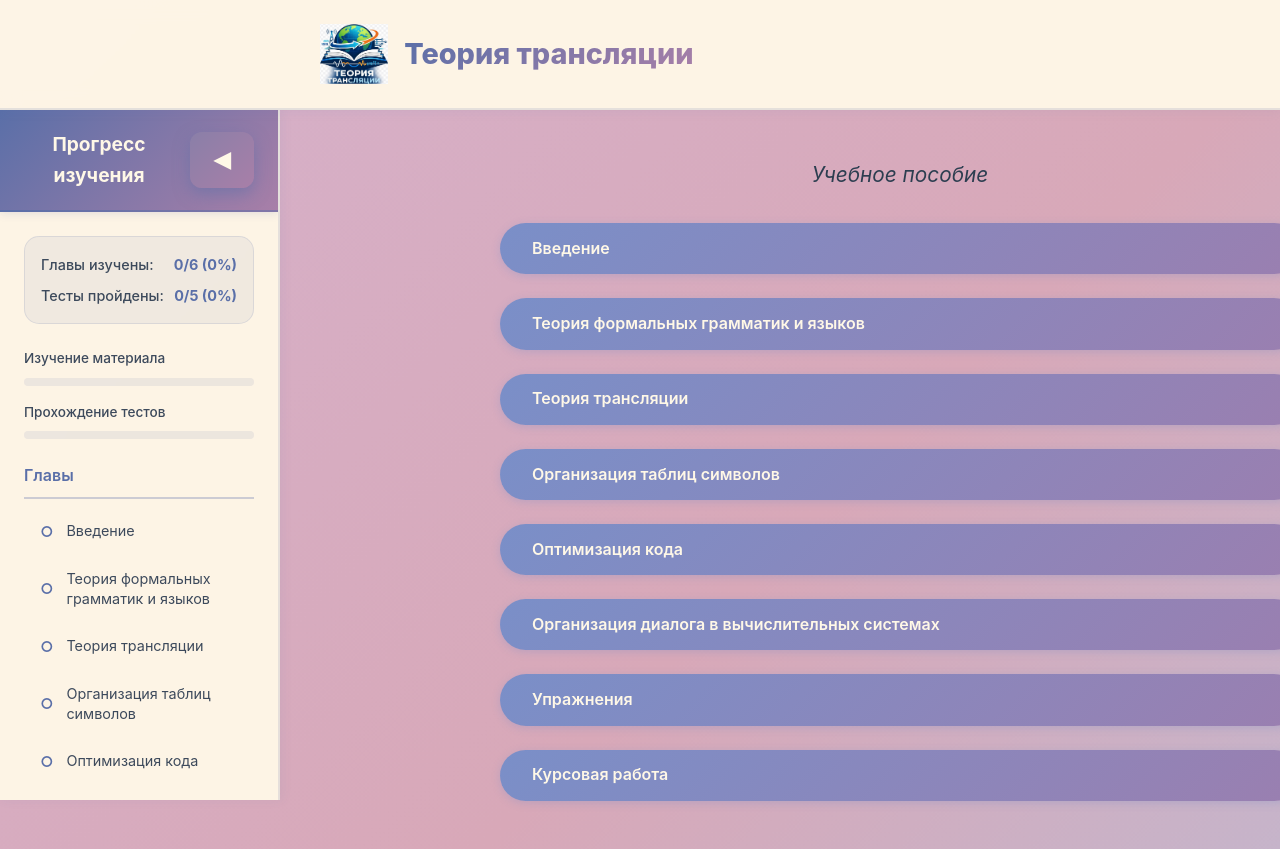
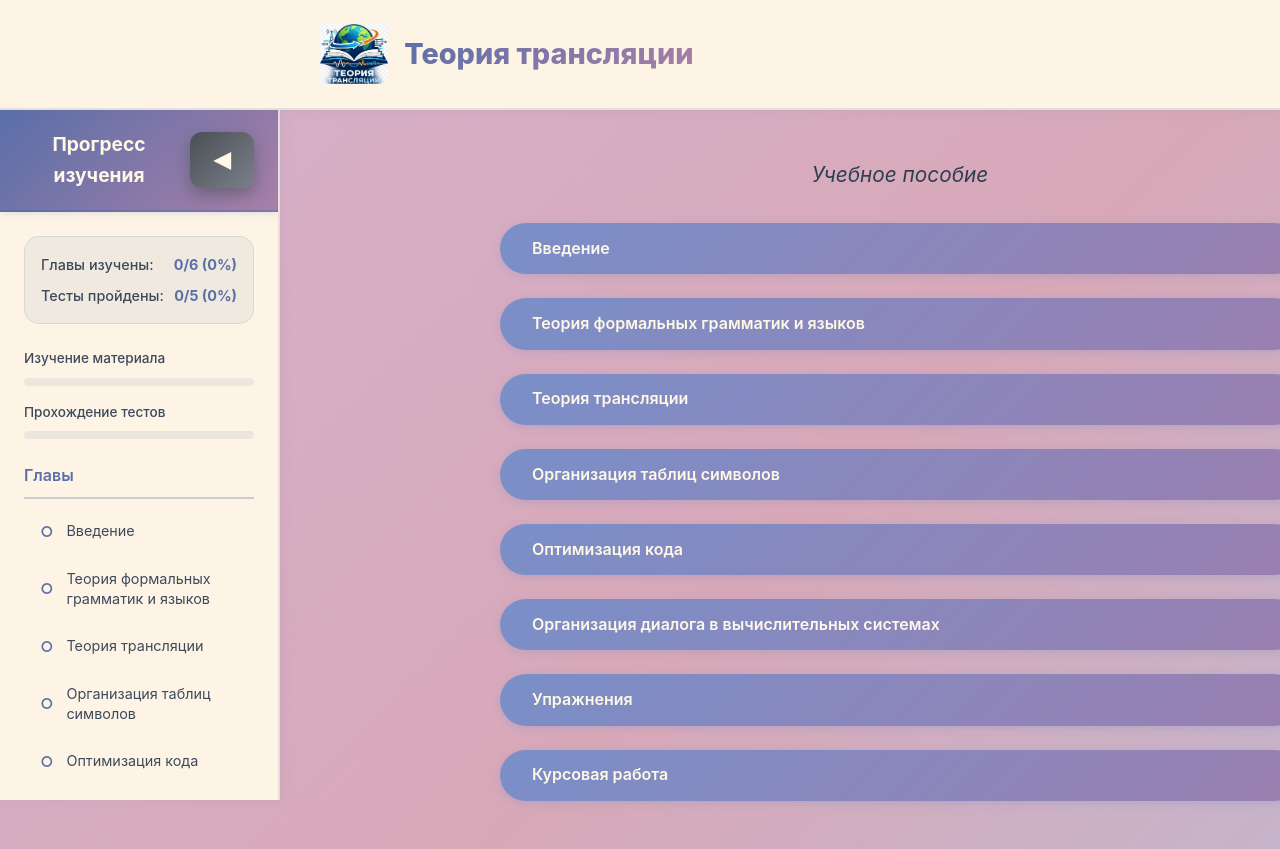
Before and after one commit to VladMixline/multisite, a React (Vite) app in the folder frontend/: page / in a window 1280 px wide. In both pictures the pointer is over the button "Свернуть прогресс". Shown: the top 849 px of the page. Built offline with nearby package versions, Linux system fonts and the light colour scheme.

Commit message:
Make progress button color more pronounced ash-gray

```diff
--- a/frontend/src/components/ProgressTracker.css
+++ b/frontend/src/components/ProgressTracker.css
@@ -30,7 +30,7 @@
   top: calc(var(--site-header-height, 80px) + 20px);
   width: 56px;
   height: 56px;
-  background: linear-gradient(135deg, #5a6fa8 0%, #a87fa8 100%);
+  background: linear-gradient(135deg, #5f6368 0%, #8a8f98 100%);
   color: #FFF8E7;
   border: none;
   border-radius: 12px;
@@ -39,7 +39,7 @@
   display: flex;
   align-items: center;
   justify-content: center;
-  box-shadow: 0 4px 12px rgba(90, 111, 168, 0.4);
+  box-shadow: 0 4px 12px rgba(70, 74, 80, 0.45);
   z-index: 999;
   will-change: auto;
   transform: translateZ(0);
@@ -53,8 +53,8 @@
 }
 
 .progress-open-button:hover {
-  background: linear-gradient(135deg, #8a7fa8 0%, #a87fa8 100%);
-  box-shadow: 0 6px 16px rgba(90, 111, 168, 0.5);
+  background: linear-gradient(135deg, #4b4f55 0%, #7a808a 100%);
+  box-shadow: 0 6px 16px rgba(70, 74, 80, 0.55);
   transform: translateZ(0) !important;
 }
 
@@ -91,7 +91,7 @@
 }
 
 .progress-toggle-header {
-  background: linear-gradient(135deg, #5a6fa8 0%, #a87fa8 100%);
+  background: linear-gradient(135deg, #5f6368 0%, #8a8f98 100%);
   color: #FFF8E7;
   border: none;
   border-radius: 12px;
@@ -109,7 +109,7 @@
   /* отключаем глобальные анимации/transition для button из App.css */
   animation: none !important;
   transition: none !important;
-  box-shadow: 0 4px 12px rgba(90, 111, 168, 0.35);
+  box-shadow: 0 4px 12px rgba(70, 74, 80, 0.4);
 }
 
 .progress-toggle-header::before {
@@ -117,8 +117,8 @@
 }
 
 .progress-toggle-header:hover {
-  background: linear-gradient(135deg, #8a7fa8 0%, #a87fa8 100%);
-  box-shadow: 0 6px 16px rgba(90, 111, 168, 0.5);
+  background: linear-gradient(135deg, #4b4f55 0%, #7a808a 100%);
+  box-shadow: 0 6px 16px rgba(70, 74, 80, 0.55);
   transform: translateZ(0) !important;
 }
 
```
